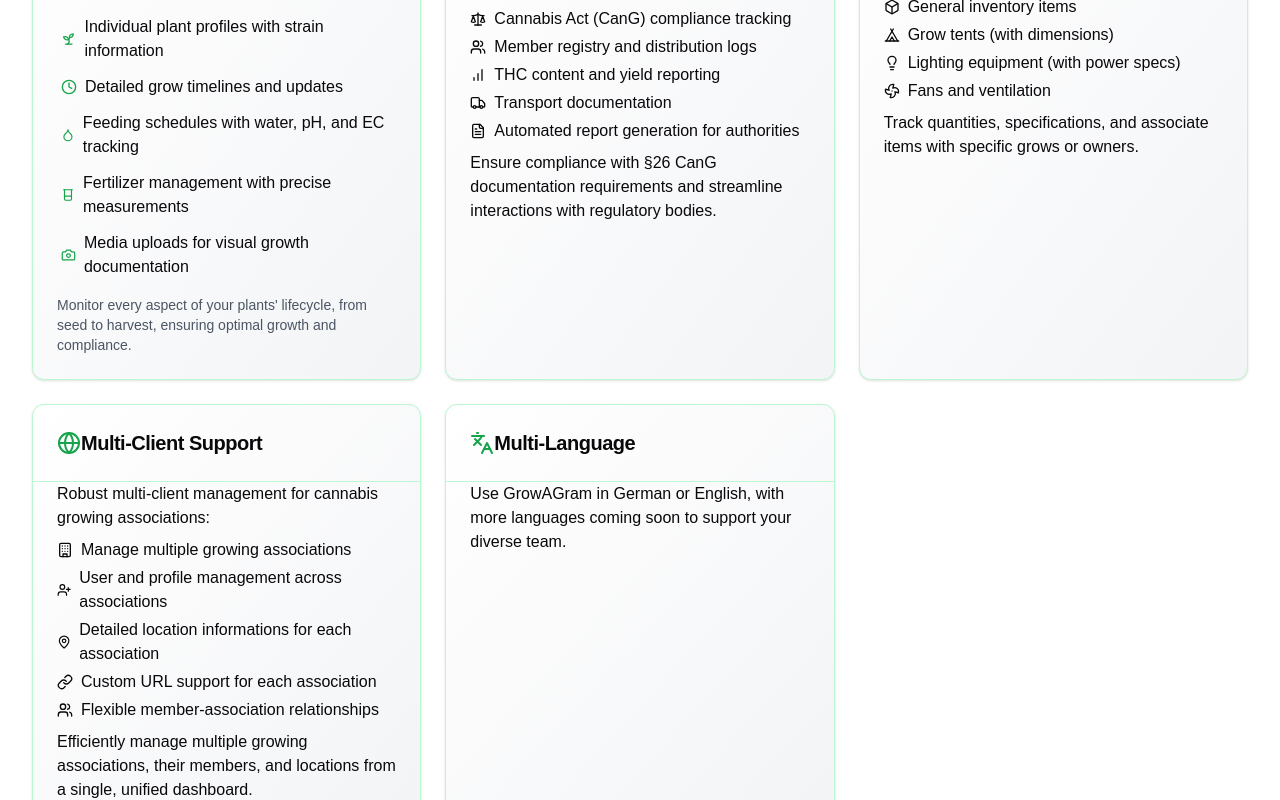
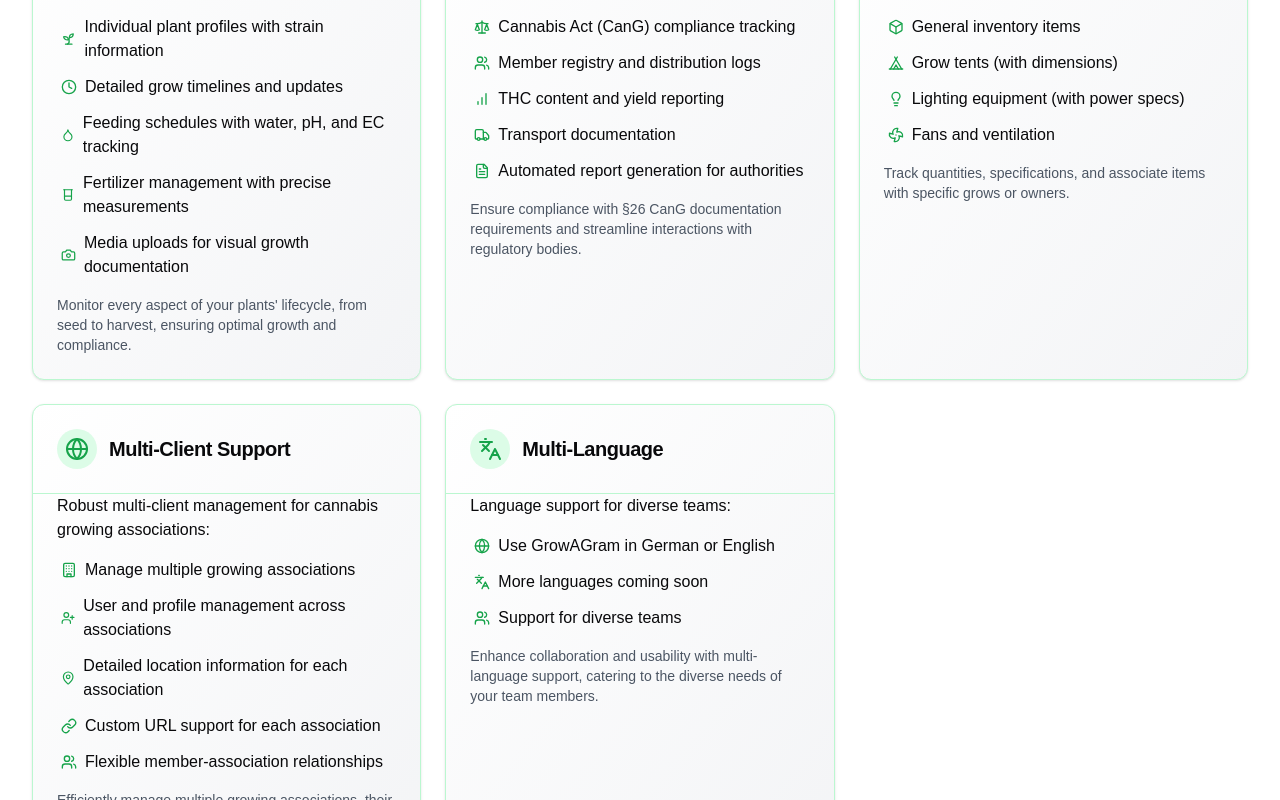
Before and after one commit to henningsieh/GrowAClub-One-Pager, a Next.js app: page / in a window 1280 px wide. Shown: the part 620-1420 px from the top of the page. Built offline with nearby package versions, Linux system fonts and the light colour scheme.

Commit message:
feat: better card content list design

```diff
--- a/app/page.tsx
+++ b/app/page.tsx
@@ -179,132 +179,139 @@ export default function LandingPage() {
                 <CardHeader className="border-b border-green-200 dark:border-green-800">
                   <CardTitle className="flex items-center text-xl">
                     <div className="p-2 bg-green-100 dark:bg-green-900 rounded-full mr-3">
-
                       <FileText className="h-6 w-6 text-green-600 dark:text-green-400" />
                     </div>
                     Legal Documentation
                   </CardTitle>
                 </CardHeader>
                 <CardContent>
-                  <p>
-                    Comprehensive legal compliance management for German
-                    cannabis growing associations:
-                  </p>
-                  <ul className="list-disc list-inside mt-2 space-y-1">
-                    <li className="flex items-center">
-                      <Scale className="mr-2 h-4 w-4" />
+                  <p className="mb-3">Comprehensive legal compliance management for German cannabis growing associations:</p>
+                  <ul className="feature-list space-y-1">
+                    <li>
+                      <Scale className="mr-2 h-4 w-4 text-green-600 dark:text-green-400" />
                       Cannabis Act (CanG) compliance tracking
                     </li>
-                    <li className="flex items-center">
-                      <Users className="mr-2 h-4 w-4" />
+                    <li>
+                      <Users className="mr-2 h-4 w-4 text-green-600 dark:text-green-400" />
                       Member registry and distribution logs
                     </li>
-                    <li className="flex items-center">
-                      <BarChart className="mr-2 h-4 w-4" />
+                    <li>
+                      <BarChart className="mr-2 h-4 w-4 text-green-600 dark:text-green-400" />
                       THC content and yield reporting
                     </li>
-                    <li className="flex items-center">
-                      <Truck className="mr-2 h-4 w-4" />
+                    <li>
+                      <Truck className="mr-2 h-4 w-4 text-green-600 dark:text-green-400" />
                       Transport documentation
                     </li>
-                    <li className="flex items-center">
-                      <FileText className="mr-2 h-4 w-4" />
+                    <li>
+                      <FileText className="mr-2 h-4 w-4 text-green-600 dark:text-green-400" />
                       Automated report generation for authorities
                     </li>
                   </ul>
-                  <p className="mt-2">
-                    Ensure compliance with §26 CanG documentation requirements
-                    and streamline interactions with regulatory bodies.
+                  <p className="mt-3 text-sm text-gray-600 dark:text-gray-300">
+                    Ensure compliance with §26 CanG documentation requirements and streamline interactions with regulatory bodies.
                   </p>
                 </CardContent>
               </Card>
               <Card className="dark:bg-gradient-to-br dark:from-zinc-800 dark:to-zinc-900 dark:border-green-800 bg-gradient-to-br from-white to-gray-100 border-green-200 transition-all duration-300 hover:shadow-lg hover:-translate-y-1">
                 <CardHeader className="border-b border-green-200 dark:border-green-800">
                   <CardTitle className="flex items-center text-xl">
+                    <div className="p-2 bg-green-100 dark:bg-green-900 rounded-full mr-3">
                       <ShieldCheck className="h-6 w-6 text-green-600 dark:text-green-400" />
+                    </div>
                     Inventory Management
                   </CardTitle>
                 </CardHeader>
                 <CardContent>
-                  <p>
-                    Comprehensive inventory tracking for all your cultivation
-                    needs:
-                  </p>
-                  <ul className="list-disc list-inside mt-2 space-y-1">
-                    <li className="flex items-center">
-                      <Box className="mr-2 h-4 w-4" />
+                  <p className="mb-3">Comprehensive inventory tracking for all your cultivation needs:</p>
+                  <ul className="feature-list space-y-1">
+                    <li>
+                      <Box className="mr-2 h-4 w-4 text-green-600 dark:text-green-400" />
                       General inventory items
                     </li>
-                    <li className="flex items-center">
-                      <Tent className="mr-2 h-4 w-4" />
+                    <li>
+                      <Tent className="mr-2 h-4 w-4 text-green-600 dark:text-green-400" />
                       Grow tents (with dimensions)
                     </li>
-                    <li className="flex items-center">
-                      <Lightbulb className="mr-2 h-4 w-4" />
+                    <li>
+                      <Lightbulb className="mr-2 h-4 w-4 text-green-600 dark:text-green-400" />
                       Lighting equipment (with power specs)
                     </li>
-                    <li className="flex items-center">
-                      <Fan className="mr-2 h-4 w-4" />
+                    <li>
+                      <Fan className="mr-2 h-4 w-4 text-green-600 dark:text-green-400" />
                       Fans and ventilation
                     </li>
                   </ul>
-                  <p className="mt-2">
-                    Track quantities, specifications, and associate items with
-                    specific grows or owners.
+                  <p className="mt-3 text-sm text-gray-600 dark:text-gray-300">
+                    Track quantities, specifications, and associate items with specific grows or owners.
                   </p>
                 </CardContent>
               </Card>
               <Card className="dark:bg-gradient-to-br dark:from-zinc-800 dark:to-zinc-900 dark:border-green-800 bg-gradient-to-br from-white to-gray-100 border-green-200 transition-all duration-300 hover:shadow-lg hover:-translate-y-1">
                 <CardHeader className="border-b border-green-200 dark:border-green-800">
                   <CardTitle className="flex items-center text-xl">
+                    <div className="p-2 bg-green-100 dark:bg-green-900 rounded-full mr-3">
                       <Globe className="h-6 w-6 text-green-600 dark:text-green-400" />
+                    </div>
                     Multi-Client Support
                   </CardTitle>
                 </CardHeader>
                 <CardContent>
-                  <p>
-                    Robust multi-client management for cannabis growing
-                    associations:
-                  </p>
-                  <ul className="list-disc list-inside mt-2 space-y-1">
-                    <li className="flex items-center">
-                      <Building className="mr-2 h-4 w-4" />
+                  <p className="mb-3">Robust multi-client management for cannabis growing associations:</p>
+                  <ul className="feature-list space-y-1">
+                    <li>
+                      <Building className="mr-2 h-4 w-4 text-green-600 dark:text-green-400" />
                       Manage multiple growing associations
                     </li>
-                    <li className="flex items-center">
-                      <UserPlus className="mr-2 h-4 w-4" />
+                    <li>
+                      <UserPlus className="mr-2 h-4 w-4 text-green-600 dark:text-green-400" />
                       User and profile management across associations
                     </li>
-                    <li className="flex items-center">
-                      <MapPin className="mr-2 h-4 w-4" />
-                      Detailed location informations for each association
+                    <li>
+                      <MapPin className="mr-2 h-4 w-4 text-green-600 dark:text-green-400" />
+                      Detailed location information for each association
                     </li>
-                    <li className="flex items-center">
-                      <Link className="mr-2 h-4 w-4" />
+                    <li>
+                      <Link className="mr-2 h-4 w-4 text-green-600 dark:text-green-400" />
                       Custom URL support for each association
                     </li>
-                    <li className="flex items-center">
-                      <Users className="mr-2 h-4 w-4" />
+                    <li>
+                      <Users className="mr-2 h-4 w-4 text-green-600 dark:text-green-400" />
                       Flexible member-association relationships
                     </li>
                   </ul>
-                  <p className="mt-2">
-                    Efficiently manage multiple growing associations, their
-                    members, and locations from a single, unified dashboard.
+                  <p className="mt-3 text-sm text-gray-600 dark:text-gray-300">
+                    Efficiently manage multiple growing associations, their members, and locations from a single, unified dashboard.
                   </p>
                 </CardContent>
               </Card>
               <Card className="dark:bg-gradient-to-br dark:from-zinc-800 dark:to-zinc-900 dark:border-green-800 bg-gradient-to-br from-white to-gray-100 border-green-200 transition-all duration-300 hover:shadow-lg hover:-translate-y-1">
                 <CardHeader className="border-b border-green-200 dark:border-green-800">
                   <CardTitle className="flex items-center text-xl">
+                    <div className="p-2 bg-green-100 dark:bg-green-900 rounded-full mr-3">
                       <Languages className="h-6 w-6 text-green-600 dark:text-green-400" />
+                    </div>
                     Multi-Language
                   </CardTitle>
                 </CardHeader>
                 <CardContent>
-                  <p>
-                    Use GrowAGram in German or English, with more languages
-                    coming soon to support your diverse team.
+                  <p className="mb-3">Language support for diverse teams:</p>
+                  <ul className="feature-list space-y-1">
+                    <li>
+                      <Globe className="mr-2 h-4 w-4 text-green-600 dark:text-green-400" />
+                      Use GrowAGram in German or English
+                    </li>
+                    <li>
+                      <Languages className="mr-2 h-4 w-4 text-green-600 dark:text-green-400" />
+                      More languages coming soon
+                    </li>
+                    <li>
+                      <Users className="mr-2 h-4 w-4 text-green-600 dark:text-green-400" />
+                      Support for diverse teams
+                    </li>
+                  </ul>
+                  <p className="mt-3 text-sm text-gray-600 dark:text-gray-300">
+                    Enhance collaboration and usability with multi-language support, catering to the diverse needs of your team members.
                   </p>
                 </CardContent>
               </Card>
```
Lines whose indentation alone changed are shown as unchanged.
